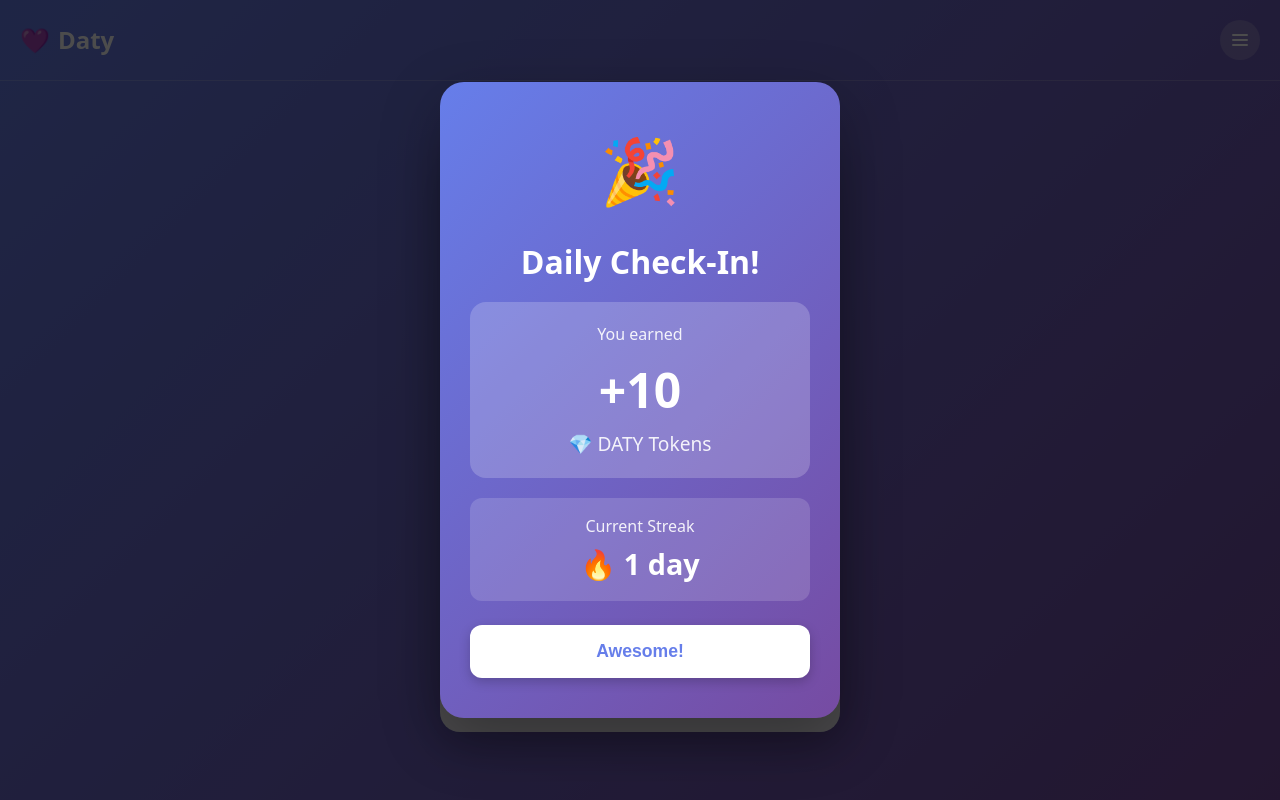
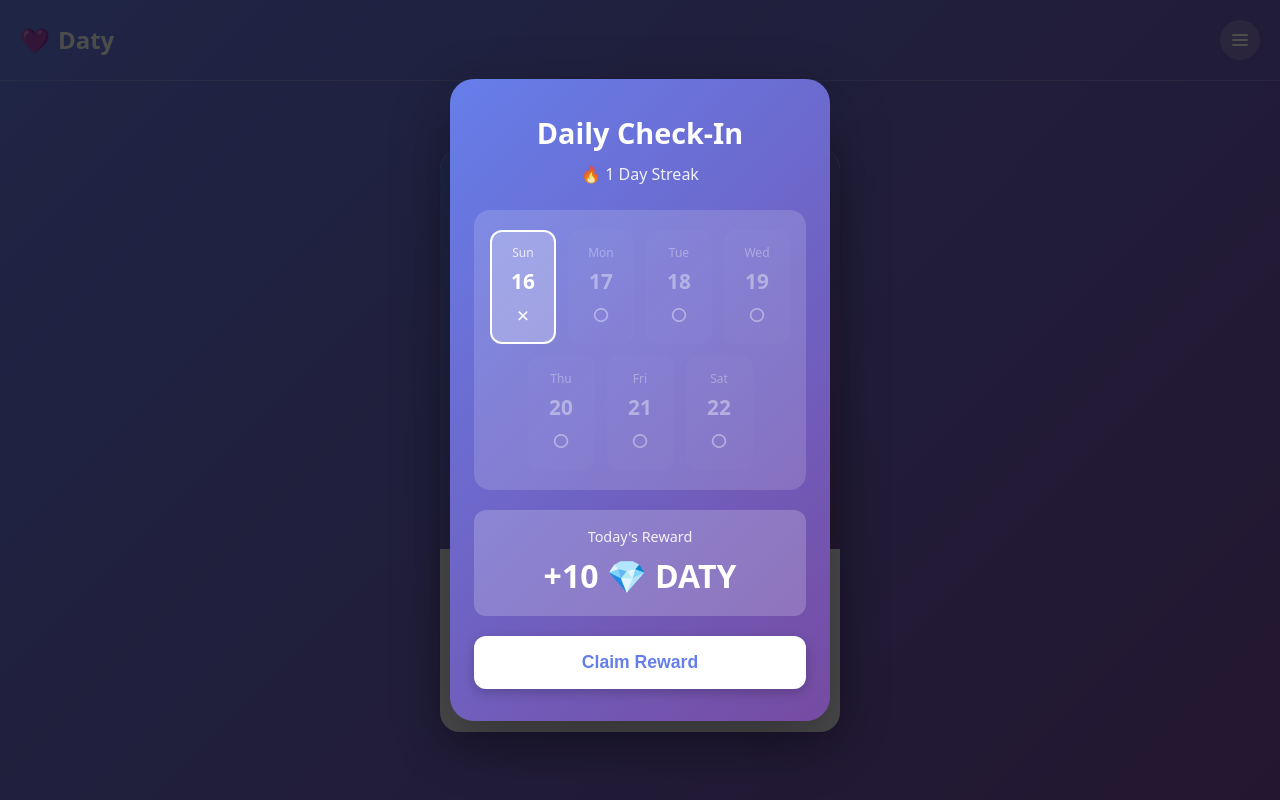
Before and after one commit to KrissSab/farcaster-date, a React (Vite) app: page / in a window 1280 px wide. Built offline with nearby package versions, Linux system fonts and the light colour scheme; what @farcaster/frame-wagmi-connector, wagmi would draw is missing.

Commit message:
feat/DATY/enhance-check-in-modal-with-streak-display-and-claim-functionality

```diff
--- a/src/App.tsx
+++ b/src/App.tsx
@@ -13,7 +13,7 @@ type View = 'dating' | 'matches' | 'profile' | 'settings'
 function App() {
   const { user, isLoading, isAuthenticated } = useAuth()
   const { currentProfile, hasMoreProfiles, matches, matchCount, handleLike, handlePass, handleRemoveMatch } = useDating()
-  const { showCheckInModal, checkInReward, streak, closeModal } = useCheckIn()
+  const { showCheckInModal, checkInReward, streak, canClaimToday, weekDays, claimCheckIn, closeModal, openCheckInModal } = useCheckIn()
   const [currentView, setCurrentView] = useState<View>('dating')
   const [isMenuOpen, setIsMenuOpen] = useState(false)
 
@@ -302,6 +302,42 @@ function App() {
               flex: 1,
               padding: '12px 0',
             }}>
+              {/* Streak Button */}
+              <button
+                onClick={() => {
+                  openCheckInModal()
+                  setIsMenuOpen(false)
+                }}
+                style={{
+                  width: '100%',
+                  padding: '16px 24px',
+                  background: 'transparent',
+                  border: 'none',
+                  color: 'white',
+                  fontSize: '1rem',
+                  cursor: 'pointer',
+                  textAlign: 'left',
+                  display: 'flex',
+                  alignItems: 'center',
+                  gap: '12px',
+                  position: 'relative',
+                }}
+              >
+                <span style={{ fontSize: '1.3rem' }}>🔥</span>
+                <span>Daily Streak</span>
+                <span style={{
+                  marginLeft: 'auto',
+                  background: 'rgba(255, 215, 0, 0.3)',
+                  color: 'white',
+                  borderRadius: '10px',
+                  padding: '4px 10px',
+                  fontSize: '0.8rem',
+                  fontWeight: 'bold',
+                }}>
+                  {streak} {streak === 1 ? 'day' : 'days'}
+                </span>
+              </button>
+
               <button
                 onClick={() => {
                   setCurrentView('dating')
@@ -427,6 +463,9 @@ function App() {
         <CheckInModal
           reward={checkInReward}
           streak={streak}
+          canClaim={canClaimToday}
+          weekDays={weekDays}
+          onClaim={claimCheckIn}
           onClose={closeModal}
         />
       )}
--- a/src/components/CheckInModal.tsx
+++ b/src/components/CheckInModal.tsx
@@ -1,10 +1,15 @@
+import type { WeekDay } from '../hooks/useCheckIn'
+
 interface CheckInModalProps {
   reward: number
   streak: number
+  canClaim: boolean
+  weekDays: WeekDay[]
+  onClaim: () => void
   onClose: () => void
 }
 
-export const CheckInModal = ({ reward, streak, onClose }: CheckInModalProps) => {
+export const CheckInModal = ({ reward, streak, canClaim, weekDays, onClaim, onClose }: CheckInModalProps) => {
   return (
     <>
       {/* Overlay */}
@@ -30,101 +35,159 @@ export const CheckInModal = ({ reward, streak, onClose }: CheckInModalProps) =>
           style={{
             background: 'linear-gradient(135deg, #667eea 0%, #764ba2 100%)',
             borderRadius: '24px',
-            padding: '40px 30px',
-            maxWidth: '400px',
+            padding: '32px 24px',
+            maxWidth: '380px',
             width: '100%',
             textAlign: 'center',
             color: 'white',
             boxShadow: '0 20px 60px rgba(0, 0, 0, 0.3)',
           }}
         >
-          {/* Icon */}
+          {/* Title */}
+          <h2 style={{
+            fontSize: '1.8rem',
+            fontWeight: 'bold',
+            margin: '0 0 8px 0',
+          }}>
+            Daily Check-In
+          </h2>
+
+          {/* Streak */}
           <div style={{
-            fontSize: '4rem',
-            marginBottom: '20px',
-            animation: 'bounce 0.6s ease-in-out',
+            fontSize: '1rem',
+            opacity: 0.9,
+            marginBottom: '24px',
           }}>
-            🎉
+            🔥 {streak} Day Streak
           </div>
 
-          {/* Title */}
-          <h2 style={{
-            fontSize: '2rem',
-            fontWeight: 'bold',
-            margin: '0 0 16px 0',
-          }}>
-            Daily Check-In!
-          </h2>
-
-          {/* Reward */}
+          {/* Weekly Calendar */}
           <div style={{
-            background: 'rgba(255, 255, 255, 0.2)',
+            background: 'rgba(255, 255, 255, 0.15)',
             borderRadius: '16px',
-            padding: '20px',
+            padding: '20px 16px',
             marginBottom: '20px',
           }}>
             <div style={{
-              fontSize: '1rem',
-              opacity: 0.9,
-              marginBottom: '8px',
+              display: 'grid',
+              gridTemplateColumns: 'repeat(4, 1fr)',
+              gap: '12px',
             }}>
-              You earned
+              {weekDays.slice(0, 4).map((day, index) => (
+                <div
+                  key={index}
+                  style={{
+                    background: day.isCheckedIn
+                      ? 'rgba(81, 207, 102, 0.3)'
+                      : day.isToday
+                      ? 'rgba(255, 255, 255, 0.25)'
+                      : day.isFuture
+                      ? 'rgba(255, 255, 255, 0.05)'
+                      : 'rgba(255, 255, 255, 0.1)',
+                    border: day.isToday ? '2px solid white' : '2px solid transparent',
+                    borderRadius: '12px',
+                    padding: '12px 8px',
+                    textAlign: 'center',
+                    opacity: day.isFuture ? 0.4 : 1,
+                  }}
+                >
+                  <div style={{
+                    fontSize: '0.75rem',
+                    opacity: 0.8,
+                    marginBottom: '4px',
+                  }}>
+                    {day.dayName}
                   </div>
                   <div style={{
-              fontSize: '3rem',
+                    fontSize: '1.3rem',
                     fontWeight: 'bold',
                     marginBottom: '4px',
                   }}>
-              +{reward}
+                    {day.dayNumber}
+                  </div>
+                  <div style={{ fontSize: '1.2rem' }}>
+                    {day.isCheckedIn ? '✓' : day.isFuture ? '○' : '✗'}
+                  </div>
+                </div>
+              ))}
             </div>
             <div style={{
-              fontSize: '1.2rem',
-              opacity: 0.9,
+              display: 'grid',
+              gridTemplateColumns: 'repeat(3, 1fr)',
+              gap: '12px',
+              marginTop: '12px',
+              maxWidth: '75%',
+              marginLeft: 'auto',
+              marginRight: 'auto',
             }}>
-              💎 DATY Tokens
+              {weekDays.slice(4, 7).map((day, index) => (
+                <div
+                  key={index + 4}
+                  style={{
+                    background: day.isCheckedIn
+                      ? 'rgba(81, 207, 102, 0.3)'
+                      : day.isToday
+                      ? 'rgba(255, 255, 255, 0.25)'
+                      : day.isFuture
+                      ? 'rgba(255, 255, 255, 0.05)'
+                      : 'rgba(255, 255, 255, 0.1)',
+                    border: day.isToday ? '2px solid white' : '2px solid transparent',
+                    borderRadius: '12px',
+                    padding: '12px 8px',
+                    textAlign: 'center',
+                    opacity: day.isFuture ? 0.4 : 1,
+                  }}
+                >
+                  <div style={{
+                    fontSize: '0.75rem',
+                    opacity: 0.8,
+                    marginBottom: '4px',
+                  }}>
+                    {day.dayName}
+                  </div>
+                  <div style={{
+                    fontSize: '1.3rem',
+                    fontWeight: 'bold',
+                    marginBottom: '4px',
+                  }}>
+                    {day.dayNumber}
+                  </div>
+                  <div style={{ fontSize: '1.2rem' }}>
+                    {day.isCheckedIn ? '✓' : day.isFuture ? '○' : '✗'}
+                  </div>
+                </div>
+              ))}
             </div>
           </div>
 
-          {/* Streak */}
+          {/* Reward Display */}
+          {canClaim && (
             <div style={{
-            background: 'rgba(255, 255, 255, 0.15)',
+              background: 'rgba(255, 255, 255, 0.2)',
               borderRadius: '12px',
               padding: '16px',
-            marginBottom: '24px',
+              marginBottom: '20px',
             }}>
               <div style={{
-              fontSize: '1rem',
+                fontSize: '0.9rem',
                 opacity: 0.9,
                 marginBottom: '4px',
               }}>
-              Current Streak
+                Today's Reward
               </div>
               <div style={{
-              fontSize: '1.8rem',
+                fontSize: '2rem',
                 fontWeight: 'bold',
               }}>
-              🔥 {streak} {streak === 1 ? 'day' : 'days'}
+                +{reward} 💎 DATY
               </div>
-          </div>
-
-          {/* Bonus Info */}
-          {streak >= 7 && (
-            <div style={{
-              fontSize: '0.9rem',
-              opacity: 0.85,
-              marginBottom: '20px',
-              padding: '12px',
-              background: 'rgba(255, 215, 0, 0.2)',
-              borderRadius: '8px',
-              border: '1px solid rgba(255, 215, 0, 0.3)',
-            }}>
-              ⭐ {Math.floor(streak / 7)} week streak bonus active!
             </div>
           )}
 
-          {/* Close Button */}
+          {/* Claim/Close Button */}
+          {canClaim ? (
             <button
-            onClick={onClose}
+              onClick={onClaim}
               style={{
                 width: '100%',
                 padding: '16px',
@@ -138,17 +201,43 @@ export const CheckInModal = ({ reward, streak, onClose }: CheckInModalProps) =>
                 boxShadow: '0 4px 12px rgba(0, 0, 0, 0.2)',
               }}
             >
-            Awesome!
+              Claim Reward
             </button>
+          ) : (
+            <button
+              onClick={onClose}
+              style={{
+                width: '100%',
+                padding: '16px',
+                background: 'rgba(255, 255, 255, 0.3)',
+                border: '2px solid white',
+                borderRadius: '12px',
+                color: 'white',
+                fontSize: '1.1rem',
+                fontWeight: 'bold',
+                cursor: 'pointer',
+              }}
+            >
+              Close
+            </button>
+          )}
+
+          {/* Bonus Info */}
+          {streak >= 7 && (
+            <div style={{
+              fontSize: '0.85rem',
+              opacity: 0.85,
+              marginTop: '16px',
+              padding: '10px',
+              background: 'rgba(255, 215, 0, 0.2)',
+              borderRadius: '8px',
+              border: '1px solid rgba(255, 215, 0, 0.3)',
+            }}>
+              ⭐ {Math.floor(streak / 7)} week streak bonus active!
+            </div>
+          )}
         </div>
       </div>
-
-      <style>{`
-        @keyframes bounce {
-          0%, 100% { transform: translateY(0); }
-          50% { transform: translateY(-20px); }
-        }
-      `}</style>
     </>
   )
 }
--- a/src/hooks/useCheckIn.ts
+++ b/src/hooks/useCheckIn.ts
@@ -5,6 +5,15 @@ interface CheckInData {
   streak: number
   totalCheckIns: number
   tokensEarned: number
+  weeklyCheckIns: string[] // ISO date strings for this week
+}
+
+export interface WeekDay {
+  dayName: string
+  dayNumber: number
+  isCheckedIn: boolean
+  isToday: boolean
+  isFuture: boolean
 }
 
 const STORAGE_KEY = 'daty_checkin_data'
@@ -15,10 +24,11 @@ export const useCheckIn = () => {
   const [showCheckInModal, setShowCheckInModal] = useState(false)
   const [checkInReward, setCheckInReward] = useState(0)
   const [streak, setStreak] = useState(0)
-  const [isNewCheckIn, setIsNewCheckIn] = useState(false)
+  const [canClaimToday, setCanClaimToday] = useState(false)
+  const [weekDays, setWeekDays] = useState<WeekDay[]>([])
 
   useEffect(() => {
-    checkDailyCheckIn()
+    initCheckIn()
   }, [])
 
   const getCheckInData = (): CheckInData => {
@@ -29,6 +39,7 @@ export const useCheckIn = () => {
         streak: 0,
         totalCheckIns: 0,
         tokensEarned: 0,
+        weeklyCheckIns: [],
       }
     }
     return JSON.parse(stored)
@@ -38,14 +49,11 @@ export const useCheckIn = () => {
     localStorage.setItem(STORAGE_KEY, JSON.stringify(data))
   }
 
-  const isToday = (dateString: string | null): boolean => {
-    if (!dateString) return false
-    const date = new Date(dateString)
-    const today = new Date()
+  const isSameDay = (date1: Date, date2: Date): boolean => {
     return (
-      date.getDate() === today.getDate() &&
-      date.getMonth() === today.getMonth() &&
-      date.getFullYear() === today.getFullYear()
+      date1.getDate() === date2.getDate() &&
+      date1.getMonth() === date2.getMonth() &&
+      date1.getFullYear() === date2.getFullYear()
     )
   }
 
@@ -54,62 +62,116 @@ export const useCheckIn = () => {
     const date = new Date(dateString)
     const yesterday = new Date()
     yesterday.setDate(yesterday.getDate() - 1)
-    return (
-      date.getDate() === yesterday.getDate() &&
-      date.getMonth() === yesterday.getMonth() &&
-      date.getFullYear() === yesterday.getFullYear()
-    )
+    return isSameDay(date, yesterday)
+  }
+
+  const getWeekDays = (): WeekDay[] => {
+    const today = new Date()
+    const data = getCheckInData()
+    const checkedInDates = new Set(data.weeklyCheckIns)
+
+    // Get current week (Sunday to Saturday)
+    const currentDay = today.getDay() // 0 = Sunday, 6 = Saturday
+    const weekStart = new Date(today)
+    weekStart.setDate(today.getDate() - currentDay)
+    weekStart.setHours(0, 0, 0, 0)
+
+    const days: WeekDay[] = []
+    const dayNames = ['Sun', 'Mon', 'Tue', 'Wed', 'Thu', 'Fri', 'Sat']
+
+    for (let i = 0; i < 7; i++) {
+      const date = new Date(weekStart)
+      date.setDate(weekStart.getDate() + i)
+      const dateString = date.toISOString().split('T')[0]
+
+      days.push({
+        dayName: dayNames[i],
+        dayNumber: date.getDate(),
+        isCheckedIn: checkedInDates.has(dateString),
+        isToday: isSameDay(date, today),
+        isFuture: date > today,
+      })
+    }
+
+    return days
   }
 
   const calculateReward = (currentStreak: number): number => {
-    // Base reward + bonus for streak
     const streakBonus = Math.floor(currentStreak / 7) * STREAK_BONUS_MULTIPLIER
     return BASE_REWARD + streakBonus
   }
 
-  const checkDailyCheckIn = () => {
+  const initCheckIn = () => {
     const data = getCheckInData()
+    const days = getWeekDays()
+    setWeekDays(days)
 
-    // Already checked in today
-    if (isToday(data.lastCheckIn)) {
+    const today = new Date().toISOString().split('T')[0]
+    const alreadyCheckedIn = data.weeklyCheckIns.includes(today)
+
+    if (alreadyCheckedIn) {
       setStreak(data.streak)
-      return
+      setCanClaimToday(false)
+    } else {
+      // Calculate potential reward
+      let newStreak = 1
+      if (data.lastCheckIn && isYesterday(data.lastCheckIn)) {
+        newStreak = data.streak + 1
+      }
+      setStreak(newStreak)
+      setCheckInReward(calculateReward(newStreak))
+      setCanClaimToday(true)
+      setShowCheckInModal(true)
     }
+  }
 
-    // New check-in!
+  const claimCheckIn = () => {
+    const data = getCheckInData()
+    const today = new Date().toISOString().split('T')[0]
+
+    // Calculate new streak
     let newStreak = 1
-
-    // Continue streak if checked in yesterday
-    if (isYesterday(data.lastCheckIn)) {
+    if (data.lastCheckIn && isYesterday(data.lastCheckIn)) {
       newStreak = data.streak + 1
     }
 
     const reward = calculateReward(newStreak)
+
+    // Update weekly check-ins (keep only this week's check-ins)
+    const weeklyCheckIns = [...data.weeklyCheckIns, today]
 
     const newData: CheckInData = {
       lastCheckIn: new Date().toISOString(),
       streak: newStreak,
       totalCheckIns: data.totalCheckIns + 1,
       tokensEarned: data.tokensEarned + reward,
+      weeklyCheckIns,
     }
 
     saveCheckInData(newData)
     setStreak(newStreak)
     setCheckInReward(reward)
-    setIsNewCheckIn(true)
-    setShowCheckInModal(true)
+    setCanClaimToday(false)
+    setWeekDays(getWeekDays())
   }
 
   const closeModal = () => {
     setShowCheckInModal(false)
   }
 
+  const openCheckInModal = () => {
+    setShowCheckInModal(true)
+  }
+
   return {
     showCheckInModal,
     checkInReward,
     streak,
-    isNewCheckIn,
+    canClaimToday,
+    weekDays,
+    claimCheckIn,
     closeModal,
+    openCheckInModal,
     totalTokensEarned: getCheckInData().tokensEarned,
     totalCheckIns: getCheckInData().totalCheckIns,
   }
```
Lines whose indentation alone changed are shown as unchanged.
